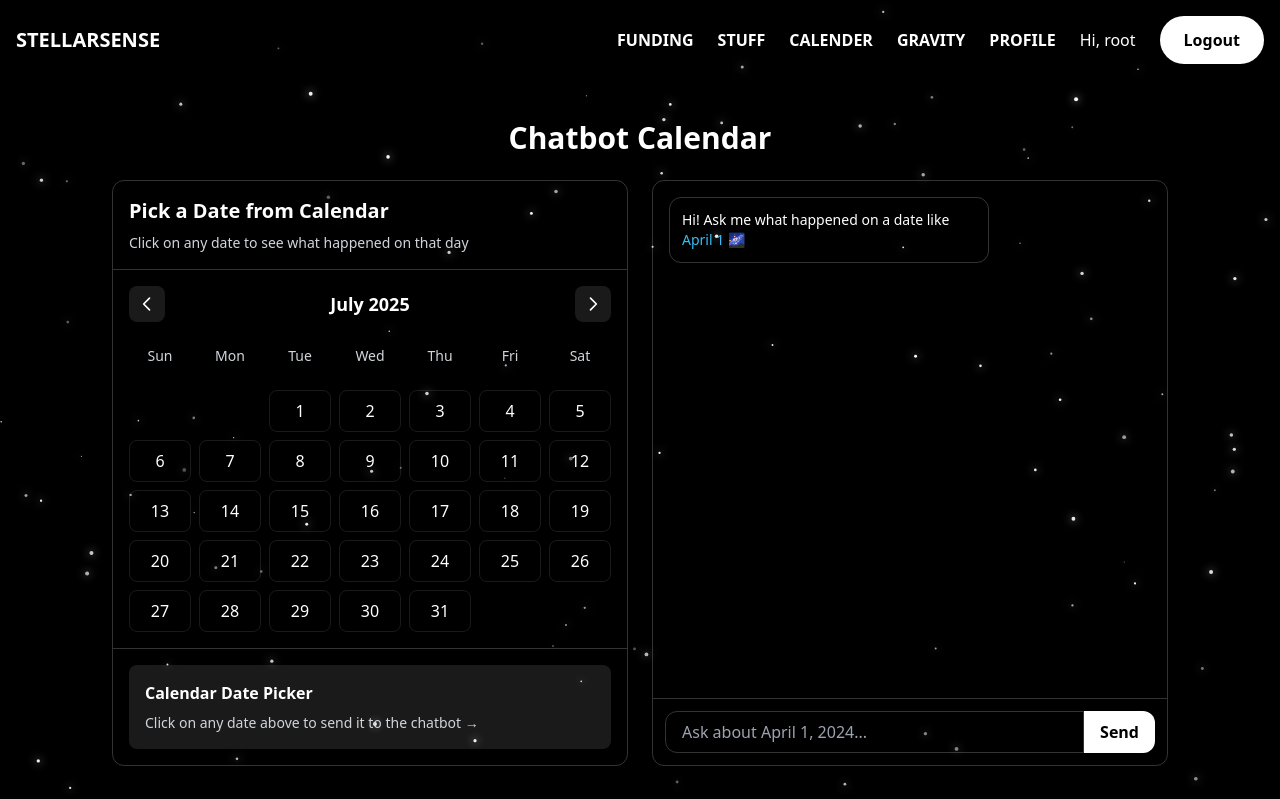
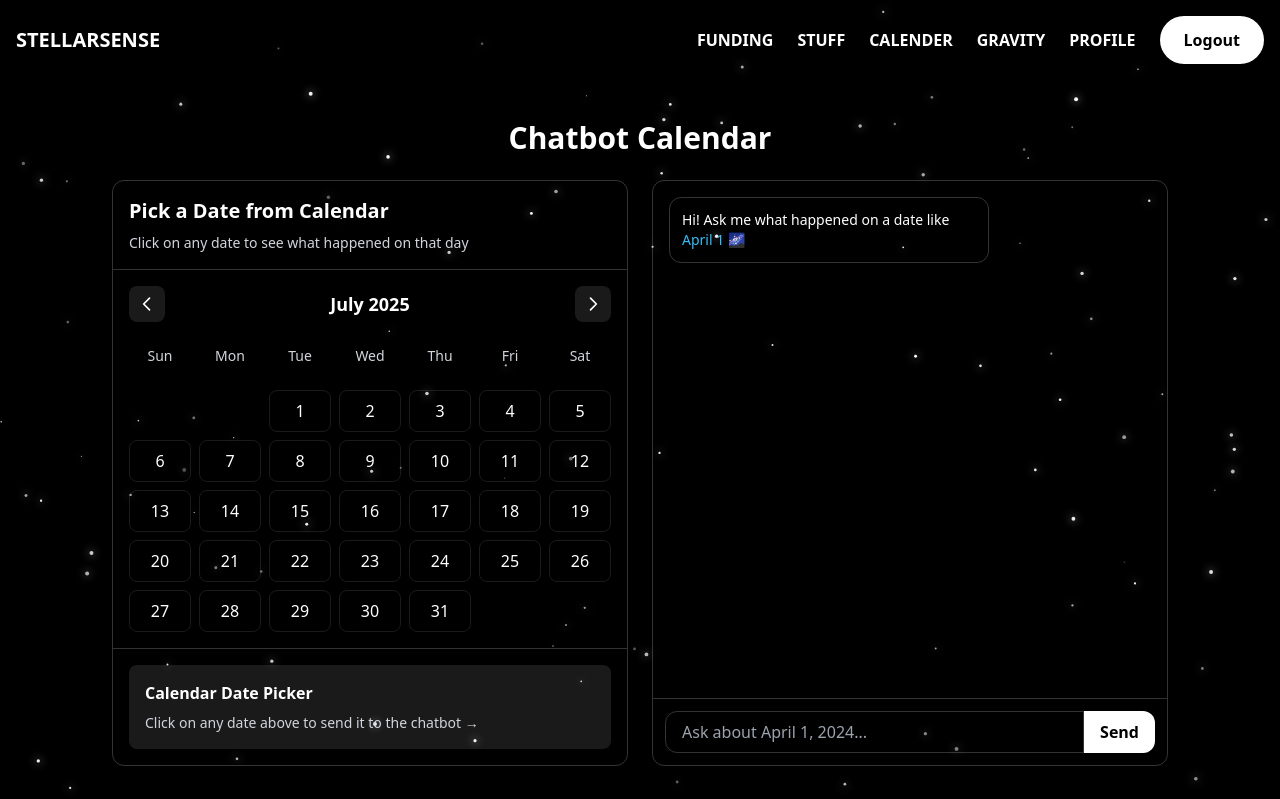
Before and after one commit to GautamSai05/stellarX, a Django app: page /calender/ in a window 1280 px wide. Shown: the top 799 px of the page. Run offline with Django 3.2, Linux system fonts and the light colour scheme; a user stored in the database is signed in; some libraries are stand-ins or nearby versions.

Commit message:
username removed

```diff
--- a/home/templates/base.html
+++ b/home/templates/base.html
@@ -54,7 +54,7 @@
        PROFILE
     </a>
 
-    <span class="text-white">Hi, {{ user.username }}</span>
+
 
     <form action="{% url 'logout' %}" method="post" class="inline">
       {% csrf_token %}
@@ -107,7 +107,7 @@
         <a href="{% url 'stellarium' %}" class="text-white hover:text-gray-300 text-base font-bold">STUFF</a>
         {% if user.is_authenticated %}
             <a href="{% url 'profile' user.username %}" class="text-white hover:text-gray-300 text-base font-bold">PROFILE</a>
-            <span class="text-gray-500 text-xl">Hi, {{ user.username }}</span>
+
             <form action="{% url 'logout' %}" method="post">
                 {% csrf_token %}
                 <button type="submit" class="text-white hover:text-gray-400 text-base font-bold">Logout</button>
```
